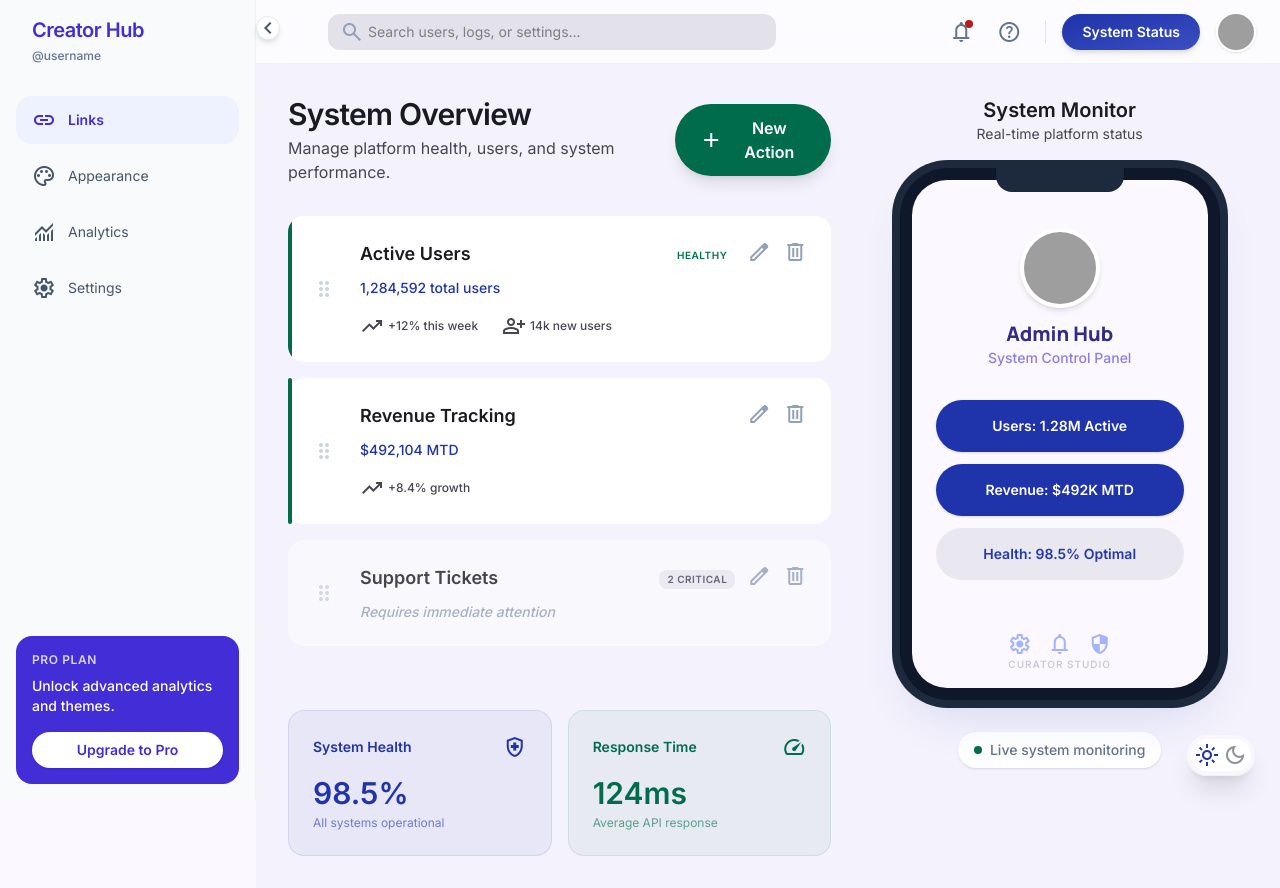
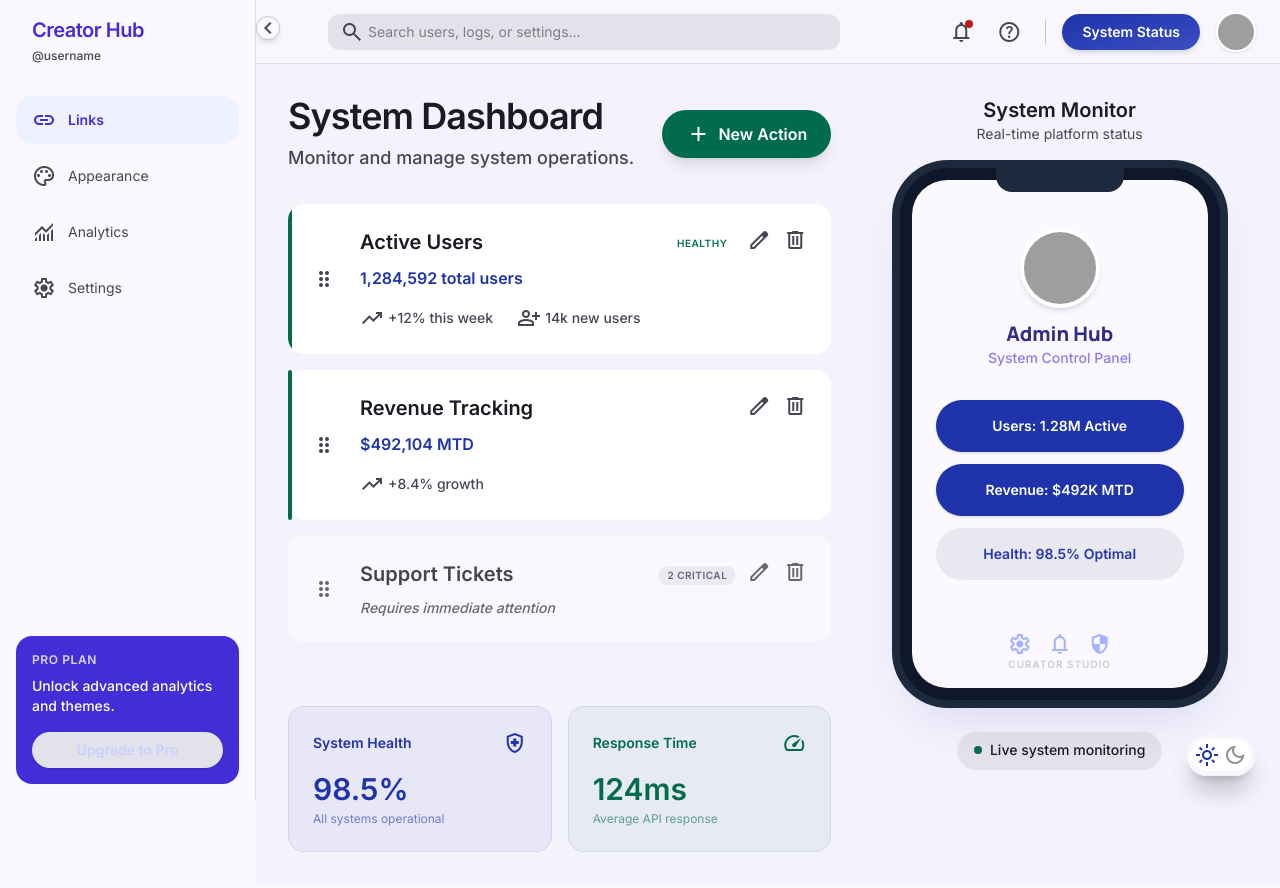
Before and after one commit to blummify/linkhub, a Next.js app: page /user-admin in a window 1280 px wide. Built offline with nearby package versions, Linux system fonts and the light colour scheme; grey boxes are pictures that could not be loaded.

Commit message:
Update: admin UI updated

```diff
--- a/app/components/AppHeader.tsx
+++ b/app/components/AppHeader.tsx
@@ -4,12 +4,12 @@ export default function AppHeader({ isAdmin = false }: { isAdmin?: boolean }) {
   return (
     <header
       id="header"
-      className="fixed top-0 right-0 w-[calc(100%-16rem)] z-40 bg-white/70 backdrop-blur-xl border-b border-slate-200/50 flex justify-between items-center h-16 px-6 transition-all duration-300 ease-in-out"
+      className="fixed top-0 right-0 w-[calc(100%-16rem)] z-40 bg-surface/70 backdrop-blur-xl border-b border-outline-variant/50 flex justify-between items-center h-16 px-6 transition-all duration-300 ease-in-out"
     >
       <div className="flex items-center gap-4 flex-1">
         <div className="w-8"></div> {/* Spacer for toggle button */}
-        <div className="relative w-full max-w-md">
-          <span className="material-symbols-outlined absolute left-3 top-1/2 -translate-y-1/2 text-slate-400 text-sm">search</span>
+        <div className="relative w-full max-w-lg">
+          <span className="material-symbols-outlined absolute left-3 top-1/2 -translate-y-1/2 text-on-surface-variant text-sm">search</span>
           <input
             className="w-full bg-surface-container-highest border-none rounded-lg pl-10 pr-4 py-2 text-sm focus:ring-2 focus:ring-primary/20 transition-all"
             placeholder={isAdmin ? "Search users, logs, or settings..." : "Search links..."}
@@ -18,14 +18,14 @@ export default function AppHeader({ isAdmin = false }: { isAdmin?: boolean }) {
         </div>
       </div>
       <div className="flex items-center gap-2">
-        <button className="hover:bg-slate-100 rounded-full p-2 transition-colors flex items-center justify-center relative">
-          <span className="material-symbols-outlined text-slate-500">notifications</span>
+        <button className="hover:bg-surface-container-highest rounded-full p-2 transition-colors flex items-center justify-center relative">
+          <span className="material-symbols-outlined text-on-surface-variant">notifications</span>
           {isAdmin && <span className="absolute top-2 right-2 w-2 h-2 bg-error rounded-full"></span>}
         </button>
-        <button className="hover:bg-slate-100 rounded-full p-2 transition-colors flex items-center justify-center">
-          <span className="material-symbols-outlined text-slate-500">help</span>
+        <button className="hover:bg-surface-container-highest rounded-full p-2 transition-colors flex items-center justify-center">
+          <span className="material-symbols-outlined text-on-surface-variant">help</span>
         </button>
-        <div className="h-6 w-px bg-slate-200 mx-2"></div>
+        <div className="h-6 w-px bg-outline-variant mx-2"></div>
         <button className="bg-gradient-to-br from-primary to-primary-container text-white px-5 py-2 rounded-full text-sm font-bold shadow-md hover:opacity-90 transition-all active:scale-95">
           {isAdmin ? 'System Status' : 'Share Hub'}
         </button>
--- a/app/components/CollapsibleSidebar.tsx
+++ b/app/components/CollapsibleSidebar.tsx
@@ -30,13 +30,13 @@ export default function CollapsibleSidebar({ children, isAdmin = false }: { chil
       {/* SideNavBar Component */}
       <aside
         id="sidebar"
-        className={`h-screen bg-slate-50 border-r border-slate-200/50 z-50 transition-all duration-300 ease-in-out fixed left-0 top-0 flex flex-col ${
+        className={`h-screen bg-surface border-r border-outline-variant/50 z-50 transition-all duration-300 ease-in-out fixed left-0 top-0 flex flex-col ${
           isCollapsed ? 'w-0 p-0 overflow-hidden' : 'w-64 p-4'
         }`}
       >
         <div className="mb-8 px-4">
           <span className="text-xl font-bold tracking-tight text-indigo-700">Creator Hub</span>
-          <p className="text-xs text-slate-500 mt-1 font-medium">@username</p>
+          <p className="text-xs text-on-surface-variant mt-1 font-medium">@username</p>
         </div>
         <nav className="flex-1 space-y-2">
           {/* Active: Links */}
@@ -44,15 +44,15 @@ export default function CollapsibleSidebar({ children, isAdmin = false }: { chil
             <span className="material-symbols-outlined" data-icon="link">link</span>
             <span className="text-sm">Links</span>
           </a>
-          <a className="flex items-center gap-3 px-4 py-3 text-slate-600 hover:bg-slate-200 rounded-xl transition-all active:scale-95 duration-200 ease-in-out" href="#">
+          <a className="flex items-center gap-3 px-4 py-3 text-on-surface-variant hover:bg-surface-container-highest rounded-xl transition-all active:scale-95 duration-200 ease-in-out" href="#">
             <span className="material-symbols-outlined" data-icon="palette">palette</span>
             <span className="text-sm">Appearance</span>
           </a>
-          <a className="flex items-center gap-3 px-4 py-3 text-slate-600 hover:bg-slate-200 rounded-xl transition-all active:scale-95 duration-200 ease-in-out" href="#">
+          <a className="flex items-center gap-3 px-4 py-3 text-on-surface-variant hover:bg-surface-container-highest rounded-xl transition-all active:scale-95 duration-200 ease-in-out" href="#">
             <span className="material-symbols-outlined" data-icon="monitoring">monitoring</span>
             <span className="text-sm">Analytics</span>
           </a>
-          <a className="flex items-center gap-3 px-4 py-3 text-slate-600 hover:bg-slate-200 rounded-xl transition-all active:scale-95 duration-200 ease-in-out" href="#">
+          <a className="flex items-center gap-3 px-4 py-3 text-on-surface-variant hover:bg-surface-container-highest rounded-xl transition-all active:scale-95 duration-200 ease-in-out" href="#">
             <span className="material-symbols-outlined" data-icon="settings">settings</span>
             <span className="text-sm">Settings</span>
           </a>
@@ -60,7 +60,7 @@ export default function CollapsibleSidebar({ children, isAdmin = false }: { chil
         <div className="mt-auto p-4 bg-indigo-700 rounded-2xl text-white">
           <p className="text-xs font-bold uppercase tracking-wider mb-2 opacity-80">Pro Plan</p>
           <p className="text-sm font-medium mb-4">Unlock advanced analytics and themes.</p>
-          <button className="w-full py-2 bg-white text-indigo-700 rounded-full text-sm font-bold shadow-sm hover:bg-indigo-50 transition-colors">
+          <button className="w-full py-2 bg-surface-container-highest text-on-primary-container rounded-full text-sm font-bold shadow-sm hover:bg-surface-container transition-colors">
             Upgrade to Pro
           </button>
         </div>
@@ -70,11 +70,11 @@ export default function CollapsibleSidebar({ children, isAdmin = false }: { chil
       <button
         id="sidebarToggle"
         onClick={toggleSidebar}
-        className={`fixed w-6 h-6 bg-white border border-slate-200 rounded-full shadow-md flex items-center justify-center hover:bg-slate-50 transition-all duration-300 z-50 ${
+        className={`fixed w-6 h-6 bg-surface border border-outline-variant rounded-full shadow-md flex items-center justify-center hover:bg-surface-container-highest transition-all duration-300 z-50 ${
           isCollapsed ? 'left-2' : 'left-64'
         } top-4`}
       >
-        <span className="material-symbols-outlined text-xs text-slate-600">
+        <span className="material-symbols-outlined text-xs text-on-surface-variant">
           {isCollapsed ? 'chevron_right' : 'chevron_left'}
         </span>
       </button>
--- a/app/globals.css
+++ b/app/globals.css
@@ -54,55 +54,55 @@
 }
 
 .dark {
-  --lh-on-surface: #e6e1e6;
+  --lh-on-surface: #f1f0f4;
   --lh-surface-tint: #bbc3ff;
   --lh-on-error-container: #ffdad6;
-  --lh-on-secondary: #002114;
-  --lh-on-background: #e6e1e6;
-  --lh-on-primary-container: #1a1b22;
+  --lh-on-secondary: #003d2a;
+  --lh-on-background: #f1f0f4;
+  --lh-on-primary-container: #0a1b4a;
   --lh-error-container: #93000a;
-  --lh-surface-variant: #444654;
-  --lh-inverse-surface: #e6e1e6;
+  --lh-surface-variant: #49454f;
+  --lh-inverse-surface: #f1f0f4;
   --lh-on-tertiary-container: #ffdbcf;
-  --lh-surface-container-lowest: #0d0e14;
+  --lh-surface-container-lowest: #1a1b22;
   --lh-on-tertiary-fixed: #ffdbcf;
-  --lh-secondary: #69dbab;
-  --lh-secondary-fixed-dim: #69dbab;
-  --lh-outline: #8f8f9d;
+  --lh-secondary: #4cdb94;
+  --lh-secondary-fixed-dim: #4cdb94;
+  --lh-outline: #938f99;
   --lh-on-tertiary-fixed-variant: #ffb59c;
-  --lh-surface-dim: #0d0e14;
+  --lh-surface-dim: #1a1b22;
   --lh-tertiary-fixed-dim: #ffb59c;
   --lh-tertiary: #ffb59c;
-  --lh-on-tertiary: #380c00;
-  --lh-on-secondary-container: #86f8c6;
-  --lh-surface-container: #20212a;
-  --lh-background: #0d0e14;
-  --lh-surface-container-highest: #343542;
-  --lh-on-secondary-fixed-variant: #69dbab;
+  --lh-on-tertiary: #4a0f00;
+  --lh-on-secondary-container: #005239;
+  --lh-surface-container: #2a2b35;
+  --lh-background: #1a1b22;
+  --lh-surface-container-highest: #3e3f4a;
+  --lh-on-secondary-fixed-variant: #005239;
   --lh-tertiary-container: #ffdbcf;
-  --lh-on-secondary-fixed: #002114;
+  --lh-on-secondary-fixed: #003d2a;
   --lh-inverse-primary: #1f33aa;
-  --lh-surface: #12131a;
-  --lh-on-primary-fixed-variant: #cacfff;
-  --lh-primary: #bbc3ff;
-  --lh-secondary-fixed: #86f8c6;
-  --lh-surface-bright: #1a1b22;
+  --lh-surface: #1f2029;
+  --lh-on-primary-fixed-variant: #d0d1ff;
+  --lh-primary: #c0c5ff;
+  --lh-secondary-fixed: #4cdb94;
+  --lh-surface-bright: #2a2b35;
   --lh-on-error: #93000a;
-  --lh-surface-container-low: #1a1b22;
+  --lh-surface-container-low: #2a2b35;
   --lh-primary-container: #3b4ec2;
-  --lh-inverse-on-surface: #2f3037;
+  --lh-inverse-on-surface: #3e3f4a;
   --lh-error: #ffb4ab;
   --lh-tertiary-fixed: #ffdbcf;
-  --lh-on-surface-variant: #c7c5d0;
-  --lh-on-primary: #000e5f;
-  --lh-primary-fixed-dim: #bbc3ff;
-  --lh-primary-fixed: #dfe0ff;
-  --lh-on-primary-fixed: #000e5f;
-  --lh-surface-container-high: #2a2b35;
-  --lh-outline-variant: #444654;
-  --lh-mint-500: #86f8c6;
-  --lh-glass-nav-bg: rgba(18, 19, 26, 0.7);
-  --lh-glass-card-bg: rgba(18, 19, 26, 0.7);
+  --lh-on-surface-variant: #cac4d0;
+  --lh-on-primary: #0a1b4a;
+  --lh-primary-fixed-dim: #c0c5ff;
+  --lh-primary-fixed: #e0e0ff;
+  --lh-on-primary-fixed: #0a1b4a;
+  --lh-surface-container-high: #3e3f4a;
+  --lh-outline-variant: #49454f;
+  --lh-mint-500: #4cdb94;
+  --lh-glass-nav-bg: rgba(31, 32, 41, 0.8);
+  --lh-glass-card-bg: rgba(31, 32, 41, 0.8);
   color-scheme: dark;
 }
 
@@ -170,14 +170,14 @@
 
 @source "../templates/**/*.html";
 
-html,
-body {
-}
-
 body {
   margin: 0;
   background: var(--lh-surface);
   color: var(--lh-on-surface);
+  font-family: 'Inter', -apple-system, BlinkMacSystemFont, 'Segoe UI', 'Roboto', 'Oxygen', 'Ubuntu', 'Cantarell', sans-serif;
+  font-feature-settings: 'cv02', 'cv03', 'cv04', 'cv11';
+  -webkit-font-smoothing: antialiased;
+  -moz-osx-font-smoothing: grayscale;
 }
 
 .material-symbols-outlined {
--- a/app/user-admin/UserAdminClient.tsx
+++ b/app/user-admin/UserAdminClient.tsx
@@ -2,6 +2,7 @@
 
 import CollapsibleSidebar from "../components/CollapsibleSidebar";
 import AppHeader from "../components/AppHeader";
+import { ThemeToggle } from "../ThemeToggle";
 
 export default function UserAdminClient() {
   return (
@@ -15,8 +16,8 @@ export default function UserAdminClient() {
             <section className="col-span-12 lg:col-span-7 space-y-8">
               <div className="flex items-center justify-between">
                 <div>
-                  <h1 className="text-3xl font-extrabold text-on-surface tracking-tight">System Overview</h1>
-                  <p className="text-on-surface-variant mt-1">Manage platform health, users, and system performance.</p>
+                  <h1 className="text-4xl font-black text-on-surface tracking-tight">System Dashboard</h1>
+                  <p className="text-lg text-on-surface-variant mt-2 font-medium">Monitor and manage system operations.</p>
                 </div>
                 <button className="flex items-center gap-2 bg-secondary text-on-secondary px-6 py-3 rounded-full font-bold shadow-lg hover:bg-on-secondary-container transition-all active:scale-95">
                   <span className="material-symbols-outlined">add</span>
@@ -29,26 +30,26 @@ export default function UserAdminClient() {
                 {/* System Card 1: Active Users */}
                 <div className="bg-surface-container-lowest rounded-xl p-6 flex gap-6 group relative overflow-hidden transition-all hover:translate-x-1">
                   <div className="w-1 bg-secondary absolute left-0 top-0 h-full rounded-full"></div>
-                  <div className="flex flex-col items-center justify-center cursor-grab text-slate-300 hover:text-slate-500">
+                  <div className="flex flex-col items-center justify-center cursor-grab text-on-surface-variant hover:text-on-surface">
                     <span className="material-symbols-outlined">drag_indicator</span>
                   </div>
                   <div className="flex-1">
                     <div className="flex items-start justify-between mb-2">
-                      <h3 className="font-bold text-lg text-on-surface">Active Users</h3>
+                      <h3 className="font-black text-xl text-on-surface">Active Users</h3>
                       <div className="flex items-center gap-3">
                         <div className="flex items-center gap-1.5 px-2 py-0.5 bg-secondary-container text-on-secondary-container rounded text-[10px] font-bold uppercase tracking-wider">
                           Healthy
                         </div>
-                        <button className="text-slate-400 hover:text-primary transition-colors">
+                        <button className="text-on-surface-variant hover:text-primary transition-colors">
                           <span className="material-symbols-outlined text-xl">edit</span>
                         </button>
-                        <button className="text-slate-400 hover:text-error transition-colors">
+                        <button className="text-on-surface-variant hover:text-error transition-colors">
                           <span className="material-symbols-outlined text-xl">delete</span>
                         </button>
                       </div>
                     </div>
-                    <p className="text-sm text-primary font-medium">1,284,592 total users</p>
-                    <div className="mt-4 flex items-center gap-6 text-xs text-on-surface-variant font-medium">
+                    <p className="text-base text-primary font-semibold">1,284,592 total users</p>
+                    <div className="mt-4 flex items-center gap-6 text-sm text-on-surface-variant font-medium">
                       <span className="flex items-center gap-1">
                         <span className="material-symbols-outlined text-base">trending_up</span> +12% this week
                       </span>
@@ -62,23 +63,23 @@ export default function UserAdminClient() {
                 {/* System Card 2: Revenue */}
                 <div className="bg-surface-container-lowest rounded-xl p-6 flex gap-6 group relative transition-all hover:translate-x-1">
                   <div className="w-1 bg-secondary absolute left-0 top-0 h-full rounded-full"></div>
-                  <div className="flex flex-col items-center justify-center cursor-grab text-slate-300 hover:text-slate-500">
+                  <div className="flex flex-col items-center justify-center cursor-grab text-on-surface-variant hover:text-on-surface">
                     <span className="material-symbols-outlined">drag_indicator</span>
                   </div>
                   <div className="flex-1">
                     <div className="flex items-start justify-between mb-2">
-                      <h3 className="font-bold text-lg text-on-surface">Revenue Tracking</h3>
+                      <h3 className="font-black text-xl text-on-surface">Revenue Tracking</h3>
                       <div className="flex items-center gap-3">
-                        <button className="text-slate-400 hover:text-primary transition-colors">
+                        <button className="text-on-surface-variant hover:text-primary transition-colors">
                           <span className="material-symbols-outlined text-xl">edit</span>
                         </button>
-                        <button className="text-slate-400 hover:text-error transition-colors">
+                        <button className="text-on-surface-variant hover:text-error transition-colors">
                           <span className="material-symbols-outlined text-xl">delete</span>
                         </button>
                       </div>
                     </div>
-                    <p className="text-sm text-primary font-medium">$492,104 MTD</p>
-                    <div className="mt-4 flex items-center gap-6 text-xs text-on-surface-variant font-medium">
+                    <p className="text-base text-primary font-semibold">$492,104 MTD</p>
+                    <div className="mt-4 flex items-center gap-6 text-sm text-on-surface-variant font-medium">
                       <span className="flex items-center gap-1">
                         <span className="material-symbols-outlined text-base">trending_up</span> +8.4% growth
                       </span>
@@ -88,25 +89,25 @@ export default function UserAdminClient() {
 
                 {/* System Card 3: Support Tickets */}
                 <div className="bg-surface-container-lowest/60 rounded-xl p-6 flex gap-6 group relative transition-all opacity-80">
-                  <div className="flex flex-col items-center justify-center cursor-grab text-slate-300">
+                  <div className="flex flex-col items-center justify-center cursor-grab text-on-surface-variant">
                     <span className="material-symbols-outlined">drag_indicator</span>
                   </div>
                   <div className="flex-1">
                     <div className="flex items-start justify-between mb-2">
-                      <h3 className="font-bold text-lg text-on-surface">Support Tickets</h3>
+                      <h3 className="font-black text-xl text-on-surface">Support Tickets</h3>
                       <div className="flex items-center gap-3">
                         <div className="flex items-center gap-1.5 px-2 py-0.5 bg-surface-container-high text-on-surface-variant rounded text-[10px] font-bold uppercase tracking-wider">
                           2 Critical
                         </div>
-                        <button className="text-slate-400 hover:text-primary transition-colors">
+                        <button className="text-on-surface-variant hover:text-primary transition-colors">
                           <span className="material-symbols-outlined text-xl">edit</span>
                         </button>
-                        <button className="text-slate-400 hover:text-error transition-colors">
+                        <button className="text-on-surface-variant hover:text-error transition-colors">
                           <span className="material-symbols-outlined text-xl">delete</span>
                         </button>
                       </div>
                     </div>
-                    <p className="text-sm text-slate-400 font-medium italic">Requires immediate attention</p>
+                    <p className="text-sm text-on-surface-variant font-medium italic">Requires immediate attention</p>
                   </div>
                 </div>
               </div>
@@ -175,7 +176,7 @@ export default function UserAdminClient() {
                   </div>
                 </div>
               </div>
-              <div className="mt-8 flex items-center gap-2 px-4 py-2 bg-white rounded-full shadow-sm text-sm text-slate-500 font-medium">
+              <div className="mt-8 flex items-center gap-2 px-4 py-2 bg-surface-container-highest rounded-full shadow-sm text-sm text-on-surface font-medium">
                 <span className="w-2 h-2 bg-secondary rounded-full animate-pulse"></span>
                 Live system monitoring
               </div>
@@ -183,6 +184,7 @@ export default function UserAdminClient() {
           </div>
         </main>
       </CollapsibleSidebar>
+      <ThemeToggle />
     </div>
   );
 }
```
Also changed, not shown: app/user-analytics/UserAnalyticsClient.tsx (+18 -16 lines).
